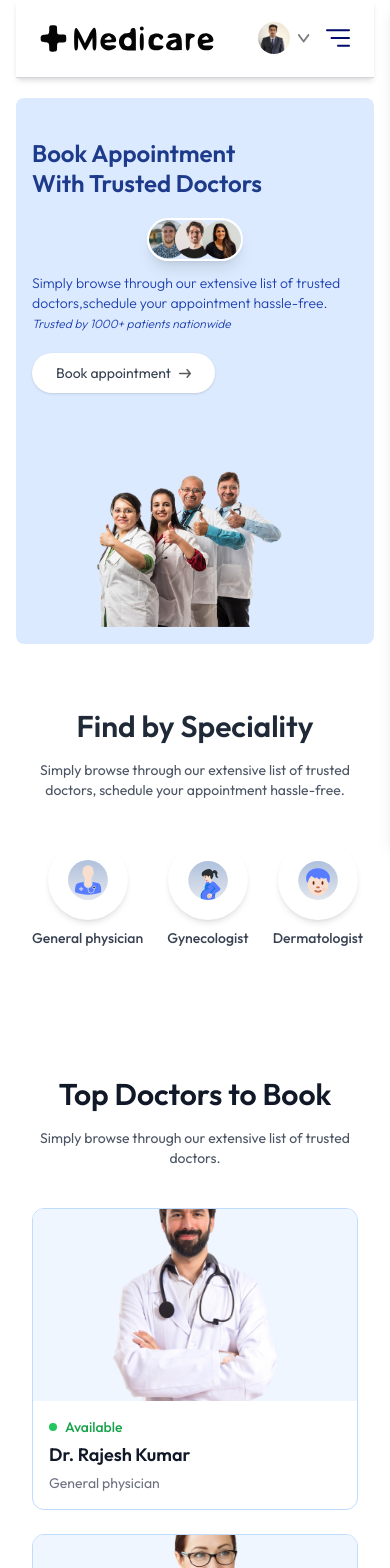
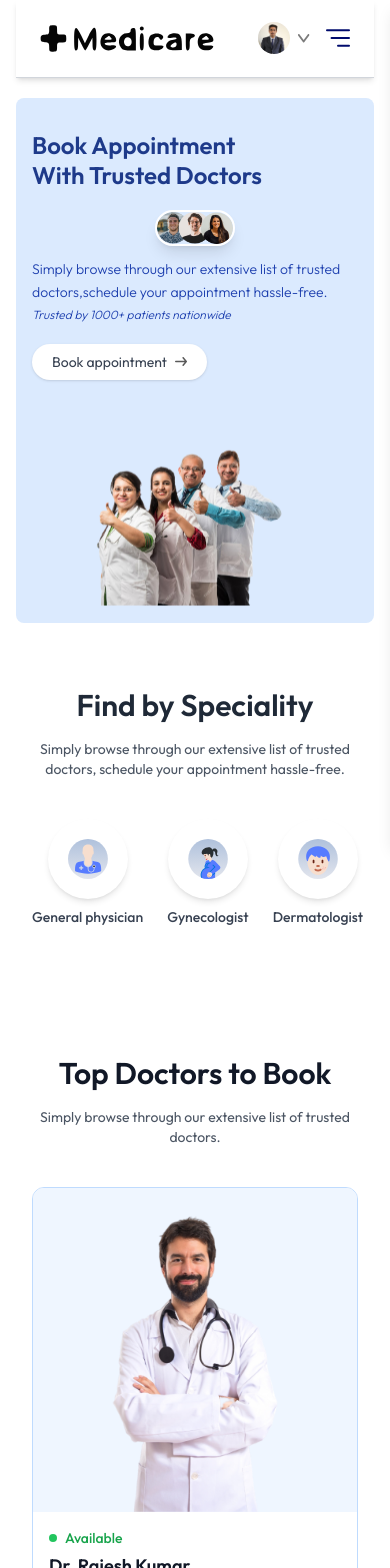
Before and after one commit to AnkitRajan7004/FrontendMedicare, a React (Vite) app in the folder frontend/: page / in a window 390 px wide. Shown: the top 1568 px of the page. Built offline with nearby package versions, Linux system fonts and the light colour scheme.

Commit message:
Add TopDoctors component with responsive images

```diff
--- a/frontend/package.json
+++ b/frontend/package.json
@@ -10,6 +10,7 @@
     "preview": "vite preview"
   },
   "dependencies": {
+    "@tailwindcss/aspect-ratio": "^0.4.2",
     "axios": "^1.7.3",
     "react": "^18.3.1",
     "react-dom": "^18.3.1",
--- a/frontend/src/components/Header.jsx
+++ b/frontend/src/components/Header.jsx
@@ -6,15 +6,15 @@ const Header = () => {
     <div className='flex flex-col md:flex-row flex-wrap bg-blue-100 rounded-lg px-4 sm:px-6 md:px-10 lg:px-20'>
 
       {/* --------- Header Left --------- */}
-      <div className='md:w-1/2 flex flex-col items-start justify-center gap-5 py-10 md:py-16'>
+      <div className='md:w-1/2 flex flex-col items-start justify-center gap-5 py-8 sm:py-10 md:py-16'>
         <p className='text-2xl sm:text-3xl md:text-4xl lg:text-5xl text-blue-900 font-semibold leading-tight'>
           Book Appointment <br /> With Trusted Doctors
         </p>
 
         <div className='flex flex-col sm:flex-row items-center gap-3 text-blue-800 text-sm font-light max-w-md'>
-          <img className='w-24 sm:w-28 rounded-full border-2 border-white shadow-lg' src={assets.group_profiles} alt="Doctors group" />
+          <img className='w-20 sm:w-24 rounded-full border-2 border-white shadow-lg' src={assets.group_profiles} alt="Doctors group" />
           <div>
-            <p>
+            <p className='leading-relaxed'>
               Simply browse through our extensive list of trusted doctors,<br className='hidden sm:block' />
               schedule your appointment hassle-free.
             </p>
@@ -28,7 +28,7 @@ const Header = () => {
             e.preventDefault();
             document.querySelector('#speciality').scrollIntoView({ behavior: 'smooth' });
           }}
-          className='flex items-center gap-2 bg-white px-6 py-2.5 rounded-full text-gray-700 text-sm hover:scale-105 transition-transform duration-300 shadow hover:shadow-lg'
+          className='flex items-center gap-2 bg-white px-5 py-2 rounded-full text-gray-700 text-sm hover:scale-105 transition-transform duration-300 shadow hover:shadow-lg'
         >
           Book appointment
           <img className='w-3' src={assets.arrow_icon} alt="arrow icon" />
@@ -36,9 +36,9 @@ const Header = () => {
       </div>
 
       {/* --------- Header Right --------- */}
-      <div className='md:w-1/2 flex items-end justify-center relative p-4'>
+      <div className='md:w-1/2 flex items-center justify-center p-4'>
         <img
-          className='w-full max-w-[700px] rounded-lg animate-float'
+          className='w-full max-w-[400px] sm:max-w-[500px] md:max-w-[700px] rounded-lg animate-float'
           src={assets.header_img}
           alt="Doctor illustration"
         />
--- a/frontend/src/components/TopDoctors.jsx
+++ b/frontend/src/components/TopDoctors.jsx
@@ -3,7 +3,6 @@ import { useNavigate } from 'react-router-dom'
 import { AppContext } from '../context/AppContext'
 
 const TopDoctors = () => {
-
     const navigate = useNavigate()
     const { doctors } = useContext(AppContext)
 
@@ -24,11 +23,15 @@ const TopDoctors = () => {
                         key={index}
                         className='cursor-pointer border border-blue-200 bg-white rounded-xl overflow-hidden hover:shadow-xl hover:scale-105 transition-transform duration-300'
                     >
-                        <img
-                            className='w-full h-48 object-cover bg-blue-50'
-                            src={item.image}
-                            alt={item.name}
-                        />
+                        {/* Image container with fixed aspect ratio */}
+                        <div className="w-full aspect-w-4 aspect-h-3 bg-blue-50">
+                            <img
+                                className='w-full h-full object-cover'
+                                src={item.image}
+                                alt={item.name}
+                            />
+                        </div>
+
                         <div className='p-4 space-y-1'>
                             <div className='flex items-center gap-2 text-sm text-green-600 font-medium'>
                                 <span className='w-2 h-2 rounded-full bg-green-500'></span>
@@ -42,7 +45,7 @@ const TopDoctors = () => {
             </div>
 
             <button
-                onClick={() => { navigate('/doctors'); scrollTo(0, 0); }}
+                onClick={() => { navigate('/doctors'); window.scrollTo(0, 0); }}
                 className='bg-primary text-white px-10 py-3 rounded-full mt-10 hover:bg-indigo-600 transition'
             >
                 See More Doctors
```
Also changed, not shown: 1 other file (tests, documents, lock files or other folders).
